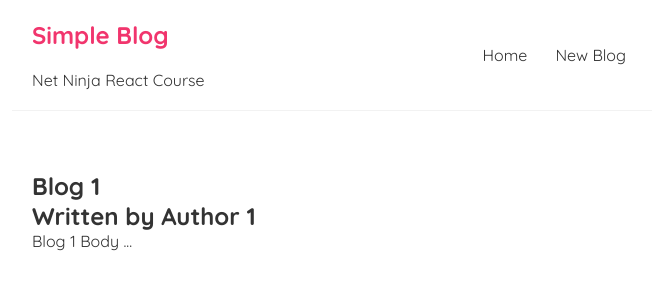
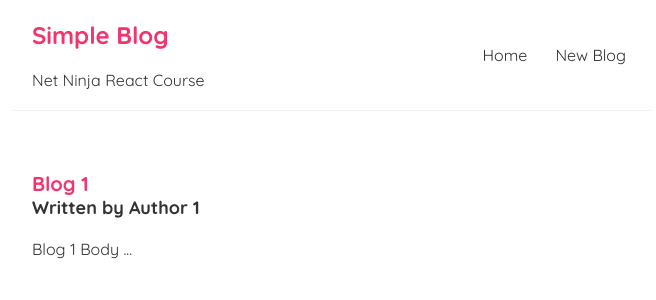
Before and after one commit to wojciechsadlik/react-course-extended, a React (Create React App) app: page /blogs/1 in a window 1280 px wide. Shown: the top 300 px of the page, without its empty margins (308-964 px from the left). Built offline with nearby package versions, Linux system fonts and the light colour scheme; data requests are answered from the project's data file.

Commit message:
blog details style

```diff
--- a/data/db.json
+++ b/data/db.json
@@ -4,7 +4,7 @@
         "author": "Author 1", "id": 1 },
     { "title": "Blog 2", "body": "Blog 2 Body ...",
         "author": "Author 2", "id": 2 },
-    { "title": "Blog 3", "body": "Blog 3 Body ...",
+    { "title": "Blog 3", "body": "Lorem ipsum dolor sit amet, consectetur adipiscing elit. Maecenas turpis ante, lacinia ut gravida vitae, pharetra at enim. Vestibulum aliquet enim ante, nec pharetra orci convallis a. Nunc libero tortor, molestie et odio eget, sodales molestie eros. Vivamus a lectus mauris. Integer mattis ut justo at pellentesque. Sed fermentum neque leo, id iaculis elit dictum a. Pellentesque cursus efficitur congue. Aliquam erat volutpat. Phasellus eget vestibulum nunc. Aenean quis pharetra purus. Fusce eu nibh congue, pulvinar nunc in, tempor purus.",
         "author": "Author 1", "id": 3 }
   ]
 }
--- a/src/App.css
+++ b/src/App.css
@@ -51,3 +51,17 @@
 .blog-preview a {
   text-decoration: none;
 }
+
+/* blog details page */
+.blog-details h2 {
+  font-size: 20px;
+  color: #f1356d;
+}
+.blog-details h3 {
+  font-size: 18px;
+  margin-bottom: 20px;
+}
+.blog-details div {
+  text-align: justify;
+  text-justify: inter-word;
+}
--- a/src/BlogDetails.tsx
+++ b/src/BlogDetails.tsx
@@ -15,7 +15,7 @@ const BlogDetails = () => {
       {blog && (
         <article>
           <h2>{blog.title}</h2>
-          <h2>Written by {blog.author}</h2>
+          <h3>Written by {blog.author}</h3>
           <div>{blog.body}</div>
         </article>
       )}
```
